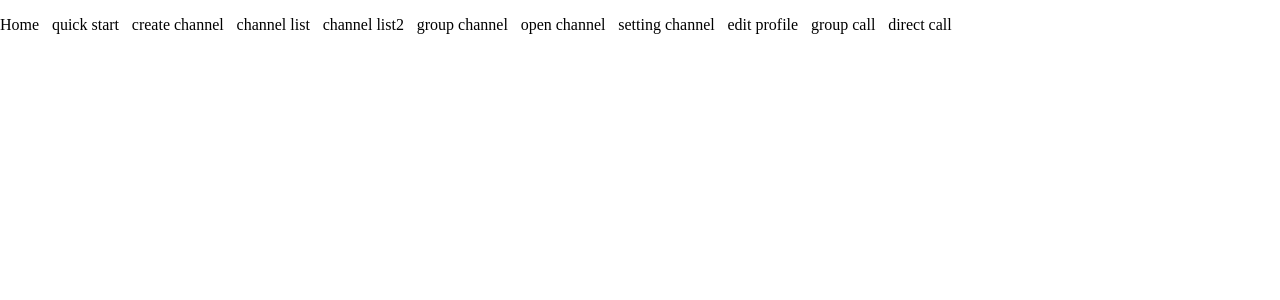
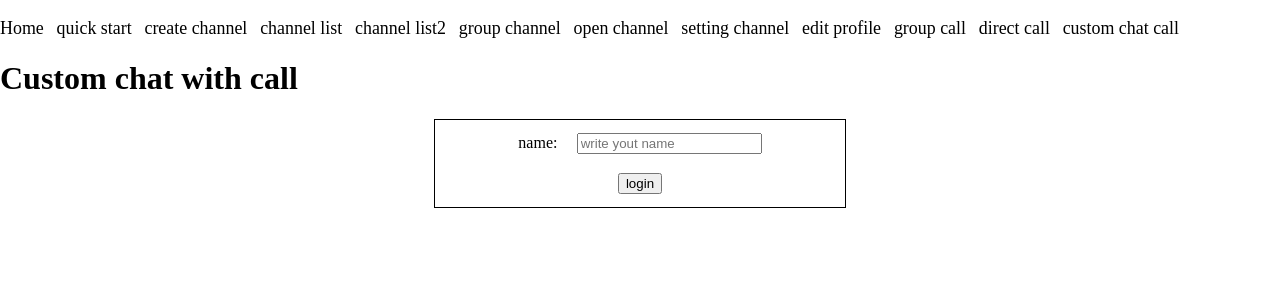
Before and after one commit to dlwnsgml0328/sendbird-custom-chat, a React (Create React App) app in the folder react/react-app-custom-v3-react-17/groupchannel/: page /custom_chat_call in a window 1280 px wide. Shown: the top 300 px of the page. Built offline with nearby package versions, Linux system fonts and the light colour scheme; what @sendbird/uikit-react would draw is missing.

Commit message:
init: ready to use direct call in chat

```diff
--- a/react/react-app-custom-v3-react-17/groupchannel/src/App.js
+++ b/react/react-app-custom-v3-react-17/groupchannel/src/App.js
@@ -14,6 +14,7 @@ import CustomCall from './pages/CustomCall';
 import CustomDirectCall from './pages/CustomDirectCall';
 
 import Header from './components/Header';
+import CustomChatWithCall from './pages/CustomChatWithCall';
 
 function App() {
   return (
@@ -53,6 +54,9 @@ function App() {
       <Routes>
         <Route path="/direct_call" element={<CustomDirectCall />} />
       </Routes>
+      <Routes>
+        <Route path="/custom_chat_call" element={<CustomChatWithCall />} />
+      </Routes>
     </BrowserRouter>
   );
 }
--- a/react/react-app-custom-v3-react-17/groupchannel/src/components/Header/index.js
+++ b/react/react-app-custom-v3-react-17/groupchannel/src/components/Header/index.js
@@ -38,6 +38,9 @@ const Header = () => {
       <li>
         <Link to="/direct_call">direct call</Link>
       </li>
+      <li>
+        <Link to="/custom_chat_call">custom chat call</Link>
+      </li>
     </HeaderWrap>
   );
 };
--- a/react/react-app-custom-v3-react-17/groupchannel/src/components/Header/style.jsx
+++ b/react/react-app-custom-v3-react-17/groupchannel/src/components/Header/style.jsx
@@ -1,4 +1,4 @@
-import styled from "styled-components";
+import styled from 'styled-components';
 
 export const HeaderWrap = styled.ul`
   padding-left: 0;
@@ -13,5 +13,13 @@ export const HeaderWrap = styled.ul`
   a {
     text-decoration: none;
     color: #000;
+
+    :hover {
+      font-weight: bold;
+    }
+  }
+
+  @media screen and (max-width: 1500px) {
+    font-size: 1.4vw;
   }
 `;
--- a/react/react-app-custom-v3-react-17/groupchannel/src/components/LoginForm/index.js
+++ b/react/react-app-custom-v3-react-17/groupchannel/src/components/LoginForm/index.js
@@ -2,7 +2,13 @@ import React, { useCallback } from 'react';
 import styled from 'styled-components';
 import { APP_ID } from '../../config/const';
 
-const LoginForm = ({ caller, setCaller, setLoginDone, SendBirdCall }) => {
+const LoginForm = ({
+  caller,
+  setCaller,
+  setLoginDone,
+  SendBirdCall,
+  isChat,
+}) => {
   const sendBirdAuth = useCallback(() => {
     SendBirdCall.init(APP_ID);
 
@@ -20,7 +26,10 @@ const LoginForm = ({ caller, setCaller, setLoginDone, SendBirdCall }) => {
         })
         .catch((error) => console.log('connectWebSocket error', error));
     });
-  }, [caller, SendBirdCall, setLoginDone]);
+
+    if (isChat) {
+    }
+  }, [caller, SendBirdCall, setLoginDone, isChat]);
 
   const onSubmit = useCallback(
     (e) => {
--- /dev/null
+++ b/react/react-app-custom-v3-react-17/groupchannel/src/pages/CustomChatWithCall/index.js
@@ -0,0 +1,79 @@
+import Channel from '@sendbird/uikit-react/Channel';
+import ChannelList from '@sendbird/uikit-react/ChannelList';
+import SendbirdProvider from '@sendbird/uikit-react/SendbirdProvider';
+import React, { useCallback, useEffect, useState } from 'react';
+import SendBirdCall from 'sendbird-calls';
+
+import LoginForm from '../../components/LoginForm';
+import { APP_ID } from '../../config/const';
+
+// Todo: login과 동시에 sendbird provider(chat), sendbird call 초기화
+
+const CustomChatWithCall = () => {
+  // for call
+  const [caller, setCaller] = useState('');
+  //   const [callee, setCallee] = useState('');
+
+  const [loginDone, setLoginDone] = useState(false);
+  const [callDone, setCallDone] = useState(false);
+  //   const [isCall, setIsCall] = useState(false);
+
+  // for chat
+  const [selectedChannel, setSelectedChannel] = useState('');
+
+  const onChannelSelect = useCallback((res) => {
+    if (res) {
+      setSelectedChannel(res.url);
+    } else {
+      return;
+    }
+  }, []);
+
+  useEffect(() => {
+    if (loginDone && SendBirdCall) {
+      SendBirdCall.onRinging = (call) => {
+        const callView = SendBirdCall.getInstance();
+        callView.setCall(call);
+        callView.render();
+        callView.setRinging();
+
+        setCallDone(true);
+      };
+    }
+  }, [loginDone]);
+
+  useEffect(() => {
+    if (callDone) {
+      console.log('callDone');
+    }
+  }, [callDone]);
+
+  return (
+    <div>
+      <h1>Custom chat with call</h1>
+
+      {loginDone ? (
+        <div style={{ display: 'flex', height: '88vh', width: '100%' }}>
+          <SendbirdProvider appId={APP_ID} userId={caller} nickname={caller}>
+            <div className="channel_list_wrap" style={{ flex: 1 }}>
+              <ChannelList onChannelSelect={onChannelSelect} />
+            </div>
+            <div className="channel_wrap" style={{ flex: 3 }}>
+              <Channel channelUrl={selectedChannel || ''} />
+            </div>
+          </SendbirdProvider>
+        </div>
+      ) : (
+        <LoginForm
+          caller={caller}
+          setCaller={setCaller}
+          setLoginDone={setLoginDone}
+          SendBirdCall={SendBirdCall}
+          isChat={true}
+        />
+      )}
+    </div>
+  );
+};
+
+export default CustomChatWithCall;
--- a/react/react-app-custom-v3-react-17/groupchannel/src/pages/CustomDirectCall/index.js
+++ b/react/react-app-custom-v3-react-17/groupchannel/src/pages/CustomDirectCall/index.js
@@ -7,10 +7,12 @@ const CustomDirectCall = () => {
   const [caller, setCaller] = useState('');
   const [callee, setCallee] = useState('');
 
+  const [localCallee, setLocalCallee] = useState('');
+
   const [loginDone, setLoginDone] = useState(false);
   const [isCall, setIsCall] = useState(false);
 
-  // Todo: login 눌렀을 때 인가를 먼저 받는 식으로 작업해야 할 듯 지금 구조 상으로는 웹소켓 연결 이후 call 기능에서 문제가 생긴다
+  // Todo: callee: 전화받는 사람의 입장에서의 로직 흐름 제어가 원활하지 않다
 
   // 전화 걸기
   const call = useCallback(() => {
@@ -26,14 +28,18 @@ const CustomDirectCall = () => {
         },
       };
 
-      const call = SendBirdCall.dial(dialParams, (call, error) => {
+      SendBirdCall.dial(dialParams, (call, error) => {
         if (error) {
           console.log('error occured in call', error);
-        } else {
+          return;
+        }
+
         console.log('success call process', call);
         setIsCall(true);
-        }
-      });
+
+        // const time = setInterval(() => {
+        //   console.log(Math.floor(Number(call.getDuration() / 1000)) + '초');
+        // }, [1000]);
 
         call.onEstablished = (call) => {
           console.log('caller onEstablished', call);
@@ -45,6 +51,7 @@ const CustomDirectCall = () => {
 
         call.onEnded = (call) => {
           console.log('caller onEnded', call);
+          // clearInterval(time);
         };
 
         call.onRemoteAudioSettingsChanged = (call) => {
@@ -54,10 +61,11 @@ const CustomDirectCall = () => {
         call.onRemoteVideoSettingsChanged = (call) => {
           console.log('caller onRemoteVideoSettingsChanged', call);
         };
+      });
     }
   }, [callee]);
 
-  // 전화 받기
+  // 전화 끊기
   const end = useCallback(() => {
     if (callee) {
       const dialParams = {
@@ -84,17 +92,24 @@ const CustomDirectCall = () => {
     }
   }, [callee]);
 
-  const acceptCall = (call) => {
+  // 전화 받기
+  const acceptCall = useCallback((call) => {
+    // const time = setInterval(() => {
+    //   console.log(Math.floor(Number(call.getDuration() / 1000)) + '초');
+    // }, [1000]);
+
     call.onEstablished = (call) => {
       console.log('callee onEstablished', call);
     };
 
     call.onConnected = (call) => {
       console.log('callee onConnected', call);
+      setLocalCallee(call._caller.nickname);
     };
 
     call.onEnded = (call) => {
       console.log('callee onEnded', call);
+      // clearInterval(time);
     };
 
     call.onRemoteAudioSettingsChanged = (call) => {
@@ -115,14 +130,24 @@ const CustomDirectCall = () => {
     };
 
     call.accept(acceptParams);
-  };
+  }, []);
 
   useEffect(() => {
     if (loginDone) {
       SendBirdCall.addListener(callee, {
         onRinging: (call) => {
+          console.log('@ onRinging call: ', call);
           acceptCall(call);
         },
+        // onAudioInputDeviceChanged: (call) => {
+        //   console.log('@ onAudioInputDeviceChanged call: ', call);
+        // },
+        // onAudioOutputDeviceChanged: (call) => {
+        //   console.log('@ onAudioOutputDeviceChanged call: ', call);
+        // },
+        // onVideoInputDeviceChanged: (call) => {
+        //   console.log('@ onVideoInputDeviceChanged call: ', call);
+        // },
       });
 
       return () => {
@@ -133,7 +158,7 @@ const CustomDirectCall = () => {
         });
       };
     }
-  }, [loginDone, callee]);
+  }, [loginDone, callee, acceptCall]);
 
   return (
     <div>
@@ -188,7 +213,7 @@ const CustomDirectCall = () => {
                 flexDirection: 'column',
               }}
             >
-              <span>caller: {caller}</span>
+              <span>본인: {caller}</span>
               <video
                 id="local_video_element_id"
                 autoPlay
@@ -204,7 +229,7 @@ const CustomDirectCall = () => {
                 flexDirection: 'column',
               }}
             >
-              <span>callee: {callee}</span>
+              <span>상대방: {callee || localCallee}</span>
               <video
                 id="remote_video_element_id"
                 autoPlay
--- a/react/react-app-custom-v3-react-17/groupchannel/src/pages/CustomGroupChannel/index.js
+++ b/react/react-app-custom-v3-react-17/groupchannel/src/pages/CustomGroupChannel/index.js
@@ -27,14 +27,14 @@ const CustomGroupChannel = () => {
       <h1>Custom Group Channel</h1>
       <div style={{ display: 'flex', height: '88vh' }}>
         <SendBirdProvider appId={APP_ID} userId={USER_ID} nickname={NICKNAME}>
-          <div className="channel_list_wrap" style={{ width: '26%' }}>
+          <div className="channel_list_wrap" style={{ flex: 1 }}>
             <ChannelList
               onChannelSelect={onChannelSelect}
               allowProfileEdit={true}
               onProfileEditSuccess={(res) => console.log('res: ', res)}
             />
           </div>
-          <div className="channel_wrap" style={{ width: '74%' }}>
+          <div className="channel_wrap" style={{ flex: 3 }}>
             <Channel
               renderChannelHeader={() => (
                 <CustomChannelHeader
```
Also changed, not shown: 14 other files (tests, documents, lock files or other folders). Lines whose indentation alone changed are shown as unchanged.
